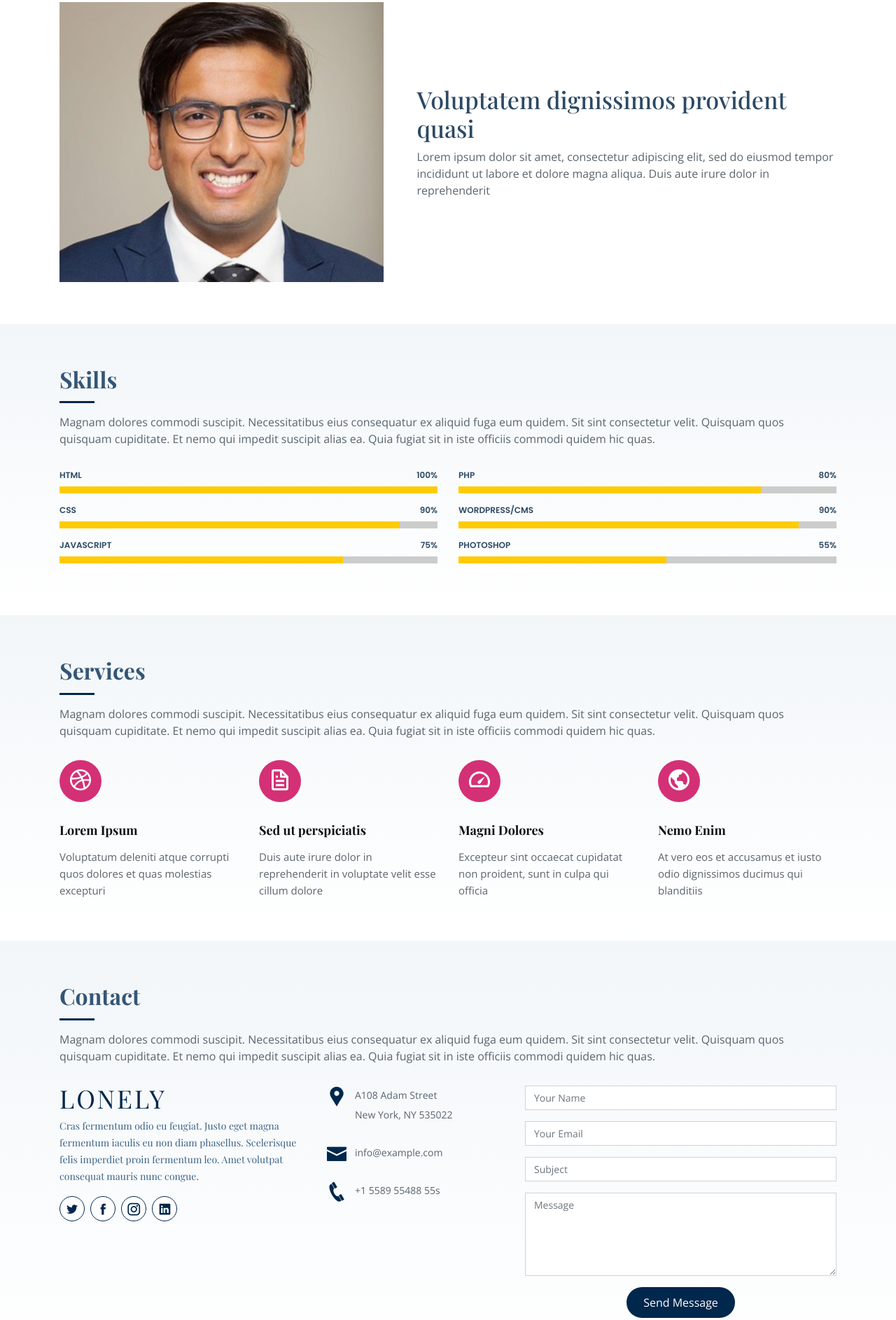
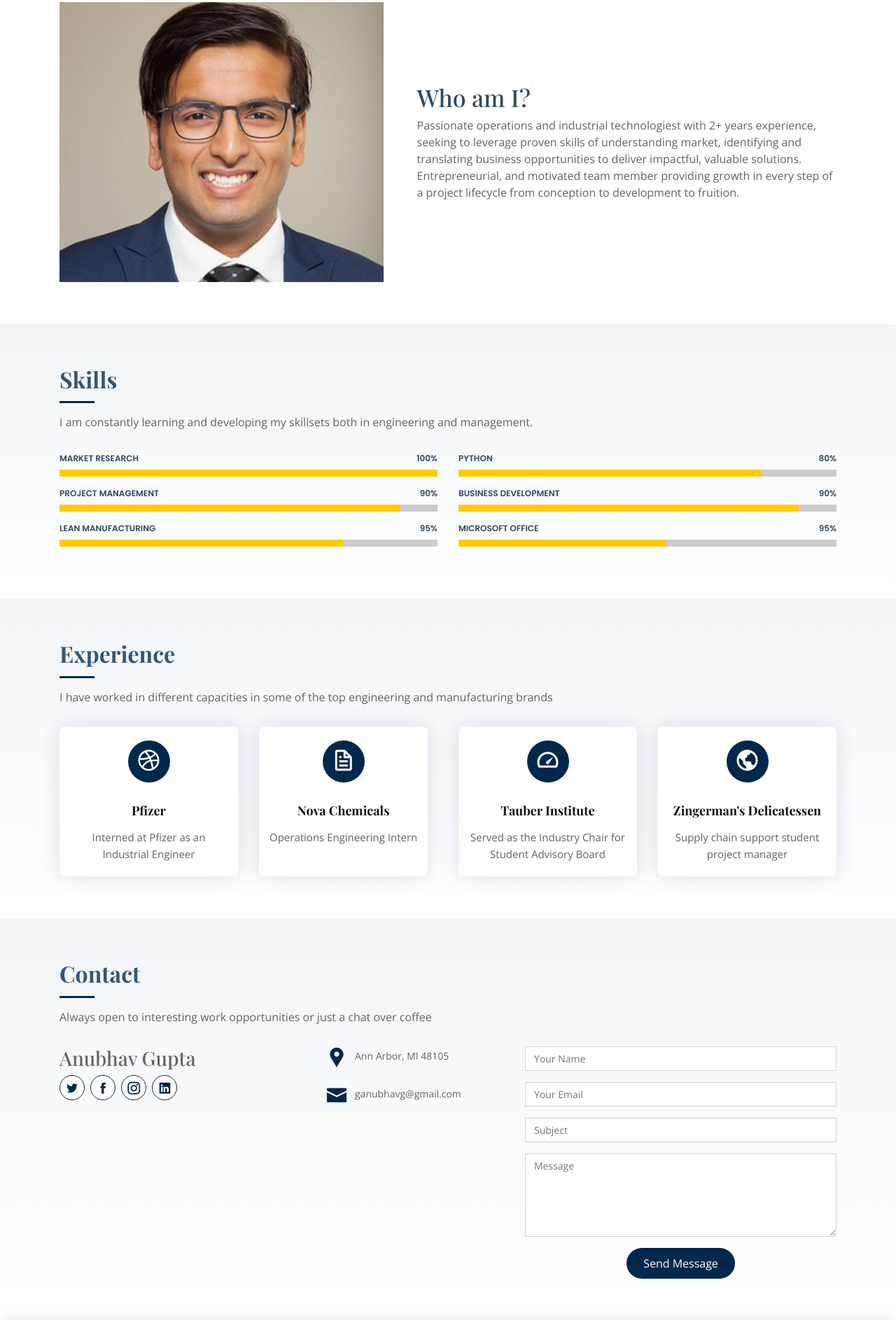
Before and after one commit to Anubeastly/Personal-Portfolio, a plain HTML site: page index.html in a window 1280 px wide. Shown: the part 728-2614 px from the top of the page at 70% size. Drawn offline with nearby package versions, Linux system fonts and the light colour scheme; a web font is replaced by a local one.

Commit message:
Fixed texts button etc.

```diff
--- a/assets/css/style.css
+++ b/assets/css/style.css
@@ -310,9 +310,25 @@ h1, h2, h3, h4, h5, h6 {
 #hero {
   width: 100%;
   height: 75vh;
-  background: url("../img/hero-bg.jpg") top center;
+/*  background: url("../img/hero-bg.jpg") top center;*/
+  background: linear-gradient(0deg, #091f36b8, rgb(0 4 33 / 90%)), url(../img/hero-bg.jpg);
   background-size: cover;
   padding: 0 15px;
+}
+
+.resume-button {
+  background: #FFCB05;
+  border: 0;
+  margin-top: 120px;
+  padding: 10px 24px;
+  color: #00274C;
+  transition: 0.4s;
+  border-radius: 50px;
+}
+
+.resume-button:hover {
+  background: #FFCB05;
+  color:#fff
 }
 
 #hero h1 {
@@ -563,8 +579,93 @@ section {
   background-color: #FFCB05;
 }
 
+
+/*--------------------------------------------------------------
+# Services
+--------------------------------------------------------------*/
+.services .icon-box {
+  padding: 20px 15px;
+  position: relative;
+  overflow: hidden;
+  background: #fff;
+  box-shadow: 0 0 29px 0 rgba(68, 88, 144, 0.2);
+  transition: all 0.3s ease-in-out;
+  border-radius: 8px;
+  text-align: center;
+  z-index: 1;
+}
+
+.services .icon-box::before {
+  content: '';
+  position: absolute;
+  top: 0;
+  left: 0;
+  right: 0;
+  height: 0;
+  transition: ease-in-out 0.3s;
+  z-index: -1;
+}
+
+.services .icon-box:hover::before {
+  background: #FFCB05;
+  height: 100%;
+  border-radius: 0px;
+}
+
+.services .icon {
+  margin: 0 auto 30px auto;
+  padding-top: 10px;
+  display: inline-block;
+  text-align: center;
+  border-radius: 50%;
+  width: 60px;
+  height: 60px;
+  background: #00274C;
+  transition: all 0.3s ease-in-out;
+}
+
+.services .icon i {
+  font-size: 36px;
+  line-height: 1;
+  color: #fff;
+}
+
+.services .title {
+  font-weight: 700;
+  margin-bottom: 15px;
+  font-size: 18px;
+}
+
+.services .title a {
+  color: #111;
+}
+
+.services .description {
+  font-size: 15px;
+  line-height: 24px;
+  margin-bottom: 0;
+}
+
+.services .icon-box:hover .title a, .services .icon-box:hover .description {
+  color: #fff;
+}
+
+.services .icon-box:hover .icon {
+  background: #fff;
+}
+
+.services .icon-box:hover .icon i {
+  color: #00274C;
+}
+
+@media (max-width: 768px) {
+  .services .icon-box::before {
+    bottom: 60%;
+  }
+}
+
 --------------------------------------------------------------
-# Resume
+/*# Resume*/
 /*
 --------------------------------------------------------------
 .resume .resume-title {
@@ -626,89 +727,7 @@ section {
 }
 */
 
-/*--------------------------------------------------------------
-# Services
---------------------------------------------------------------*/
-.services .icon-box {
-  padding: 20px 15px;
-  position: relative;
-  overflow: hidden;
-  background: #fff;
-  box-shadow: 0 0 29px 0 rgba(68, 88, 144, 0.2);
-  transition: all 0.3s ease-in-out;
-  border-radius: 8px;
-  text-align: center;
-  z-index: 1;
-}
 
-.services .icon-box::before {
-  content: '';
-  position: absolute;
-  top: 0;
-  left: 0;
-  right: 0;
-  height: 0;
-  transition: ease-in-out 0.3s;
-  z-index: -1;
-}
-
-.services .icon-box:hover::before {
-  background: #d43076;
-  height: 100%;
-  border-radius: 0px;
-}
-
-.services .icon {
-  margin: 0 auto 30px auto;
-  padding-top: 10px;
-  display: inline-block;
-  text-align: center;
-  border-radius: 50%;
-  width: 60px;
-  height: 60px;
-  background: #d43076;
-  transition: all 0.3s ease-in-out;
-}
-
-.services .icon i {
-  font-size: 36px;
-  line-height: 1;
-  color: #fff;
-}
-
-.services .title {
-  font-weight: 700;
-  margin-bottom: 15px;
-  font-size: 18px;
-}
-
-.services .title a {
-  color: #111;
-}
-
-.services .description {
-  font-size: 15px;
-  line-height: 24px;
-  margin-bottom: 0;
-}
-
-.services .icon-box:hover .title a, .services .icon-box:hover .description {
-  color: #fff;
-}
-
-.services .icon-box:hover .icon {
-  background: #fff;
-}
-
-.services .icon-box:hover .icon i {
-  color: #d43076;
-}
-
-@media (max-width: 768px) {
-  .services .icon-box::before {
-    bottom: 60%;
-  }
-}
 
 
 /*--------------------------------------------------------------
--- a/index.html
+++ b/index.html
@@ -9,9 +9,9 @@
   <meta content="" name="descriptison">
   <meta content="" name="keywords">
 
-  <!-- Favicons -->
-<!--  <link href="assets/img/favicon.png" rel="icon">-->
-<!--  <link href="assets/img/apple-touch-icon.png" rel="apple-touch-icon">-->
+<!--   Favicons -->
+  <link href="assets/img/favicon.png" rel="icon">
+  <link href="assets/img/apple-touch-icon.png" rel="apple-touch-icon">
 
   <!-- Google Fonts -->
   <link href="https://fonts.googleapis.com/css?family=Open+Sans:300,300i,400,400i,600,600i,700,700i|Poppins:300,300i,400,400i,500,500i,600,600i,700,700i|Playfair+Display:400,400i,500,500i,600,600i,700,700i&subset=cyrillic" rel="stylesheet">
@@ -84,8 +84,13 @@
 
   <!-- ======= Hero Section ======= -->
   <section id="hero" class="d-flex flex-column align-items-center justify-content-center">
-    <h1>Hi, I'm Anubhav Gupta!</h1>
-    <h2>Industrial & Operations Engineer</h2>
+    <h1 style="padding-bottom: 20px">Hi, I'm Anubhav Gupta!</h1>
+      <h2>Master of <span style="color: #FFCB05">Industrial and Operations Engineering</span> student at the University of Michigan</h2>
+    <h2> - Ann Arbor with a specialization in Global Operations at the Tauber Institute.
+
+    <div class="text-center"><button class='resume-button' type="submit">Resume</button></div>
+
+</h2>
     <a href="#about" class="btn-get-started scrollto"><i class="icofont-simple-down"></i></a>
   </section><!-- End Hero -->
 
@@ -101,10 +106,13 @@
           <div class="image col-xl-5 d-flex align-items-stretch justify-content-center justify-content-lg-start"></div>
           <div class="col-xl-7 pl-0 pl-lg-5 pr-lg-1 d-flex align-items-stretch">
             <div class="content d-flex flex-column justify-content-center">
-              <h3>Voluptatem dignissimos provident quasi</h3>
+              <h3>Who am I?</h3>
+
               <p>
-                Lorem ipsum dolor sit amet, consectetur adipiscing elit, sed do eiusmod tempor incididunt ut labore et dolore magna aliqua. Duis aute irure dolor in reprehenderit
+                Passionate operations and industrial technologiest with 2+ years experience, seeking to leverage proven skills of understanding market, identifying and translating business opportunities to deliver impactful, valuable solutions. Entrepreneurial, and motivated team member providing growth in every step of a project lifecycle from conception to development to fruition.
               </p>
+
+
 <!--
               <div class="row">
                 <div class="col-md-6 d-md-flex align-items-md-stretch">
@@ -153,7 +161,7 @@
 
         <div class="section-title">
           <h2>Skills</h2>
-          <p>Magnam dolores commodi suscipit. Necessitatibus eius consequatur ex aliquid fuga eum quidem. Sit sint consectetur velit. Quisquam quos quisquam cupiditate. Et nemo qui impedit suscipit alias ea. Quia fugiat sit in iste officiis commodi quidem hic quas.</p>
+          <p> I am constantly learning and developing my skillsets both in engineering and management.</p>
         </div>
 
         <div class="row skills-content">
@@ -161,21 +169,21 @@
           <div class="col-lg-6">
 
             <div class="progress">
-              <span class="skill">HTML <i class="val">100%</i></span>
+              <span class="skill">Market Research <i class="val">100%</i></span>
               <div class="progress-bar-wrap">
                 <div class="progress-bar" role="progressbar" aria-valuenow="100" aria-valuemin="0" aria-valuemax="100"></div>
               </div>
             </div>
 
             <div class="progress">
-              <span class="skill">CSS <i class="val">90%</i></span>
+              <span class="skill">Project Management <i class="val">90%</i></span>
               <div class="progress-bar-wrap">
                 <div class="progress-bar" role="progressbar" aria-valuenow="90" aria-valuemin="0" aria-valuemax="100"></div>
               </div>
             </div>
 
             <div class="progress">
-              <span class="skill">JavaScript <i class="val">75%</i></span>
+              <span class="skill">Lean Manufacturing <i class="val">95%</i></span>
               <div class="progress-bar-wrap">
                 <div class="progress-bar" role="progressbar" aria-valuenow="75" aria-valuemin="0" aria-valuemax="100"></div>
               </div>
@@ -186,21 +194,21 @@
           <div class="col-lg-6">
 
             <div class="progress">
-              <span class="skill">PHP <i class="val">80%</i></span>
+              <span class="skill">Python <i class="val">80%</i></span>
               <div class="progress-bar-wrap">
                 <div class="progress-bar" role="progressbar" aria-valuenow="80" aria-valuemin="0" aria-valuemax="100"></div>
               </div>
             </div>
 
             <div class="progress">
-              <span class="skill">WordPress/CMS <i class="val">90%</i></span>
+              <span class="skill">Business Development <i class="val">90%</i></span>
               <div class="progress-bar-wrap">
                 <div class="progress-bar" role="progressbar" aria-valuenow="90" aria-valuemin="0" aria-valuemax="100"></div>
               </div>
             </div>
 
             <div class="progress">
-              <span class="skill">Photoshop <i class="val">55%</i></span>
+              <span class="skill">Microsoft Office <i class="val">95%</i></span>
               <div class="progress-bar-wrap">
                 <div class="progress-bar" role="progressbar" aria-valuenow="55" aria-valuemin="0" aria-valuemax="100"></div>
               </div>
@@ -293,40 +301,40 @@
       <div class="container">
 
         <div class="section-title">
-          <h2>Services</h2>
-          <p>Magnam dolores commodi suscipit. Necessitatibus eius consequatur ex aliquid fuga eum quidem. Sit sint consectetur velit. Quisquam quos quisquam cupiditate. Et nemo qui impedit suscipit alias ea. Quia fugiat sit in iste officiis commodi quidem hic quas.</p>
+          <h2>Experience</h2>
+          <p> I have worked in different capacities in some of the top engineering and manufacturing brands</p>
         </div>
 
         <div class="row">
           <div class="col-md-6 col-lg-3 d-flex align-items-stretch mb-5 mb-lg-0">
             <div class="icon-box">
               <div class="icon"><i class="bx bxl-dribbble"></i></div>
-              <h4 class="title"><a href="">Lorem Ipsum</a></h4>
-              <p class="description">Voluptatum deleniti atque corrupti quos dolores et quas molestias excepturi</p>
+              <h4 class="title"><a href="">Pfizer</a></h4>
+              <p class="description">Interned at Pfizer as an Industrial Engineer</p>
             </div>
           </div>
 
           <div class="col-md-6 col-lg-3 d-flex align-items-stretch mb-5 mb-lg-0">
             <div class="icon-box">
               <div class="icon"><i class="bx bx-file"></i></div>
-              <h4 class="title"><a href="">Sed ut perspiciatis</a></h4>
-              <p class="description">Duis aute irure dolor in reprehenderit in voluptate velit esse cillum dolore</p>
+              <h4 class="title"><a href="">Nova Chemicals</a></h4>
+              <p class="description">Operations Engineering Intern</p>
             </div>
           </div>
 
           <div class="col-md-6 col-lg-3 d-flex align-items-stretch mb-5 mb-lg-0">
             <div class="icon-box">
               <div class="icon"><i class="bx bx-tachometer"></i></div>
-              <h4 class="title"><a href="">Magni Dolores</a></h4>
-              <p class="description">Excepteur sint occaecat cupidatat non proident, sunt in culpa qui officia</p>
+              <h4 class="title"><a href="">Tauber Institute</a></h4>
+              <p class="description">Served as the Industry Chair for Student Advisory Board</p>
             </div>
           </div>
 
           <div class="col-md-6 col-lg-3 d-flex align-items-stretch mb-5 mb-lg-0">
             <div class="icon-box">
               <div class="icon"><i class="bx bx-world"></i></div>
-              <h4 class="title"><a href="">Nemo Enim</a></h4>
-              <p class="description">At vero eos et accusamus et iusto odio dignissimos ducimus qui blanditiis</p>
+              <h4 class="title"><a href="">Zingerman's Delicatessen </a></h4>
+              <p class="description"> Supply chain support student project manager</p>
             </div>
           </div>
 
@@ -576,15 +584,15 @@
 
         <div class="section-title">
           <h2>Contact</h2>
-          <p>Magnam dolores commodi suscipit. Necessitatibus eius consequatur ex aliquid fuga eum quidem. Sit sint consectetur velit. Quisquam quos quisquam cupiditate. Et nemo qui impedit suscipit alias ea. Quia fugiat sit in iste officiis commodi quidem hic quas.</p>
+          <p>Always open to interesting work opportunities or just a chat over coffee</p>
         </div>
 
         <div class="row">
 
           <div class="col-lg-4 col-md-4">
             <div class="contact-about">
-              <h3>Lonely</h3>
-              <p>Cras fermentum odio eu feugiat. Justo eget magna fermentum iaculis eu non diam phasellus. Scelerisque felis imperdiet proin fermentum leo. Amet volutpat consequat mauris nunc congue.</p>
+              <h3>Anubhav Gupta</h3>
+<!--              <p>Ann Arbor, MI</p>-->
               <div class="social-links">
                 <a href="#" class="twitter"><i class="icofont-twitter"></i></a>
                 <a href="#" class="facebook"><i class="icofont-facebook"></i></a>
@@ -598,18 +606,20 @@
             <div class="info">
               <div>
                 <i class="icofont-google-map"></i>
-                <p>A108 Adam Street<br>New York, NY 535022</p>
+                <p>Ann Arbor, MI 48105</p>
               </div>
 
               <div>
                 <i class="icofont-envelope"></i>
-                <p>info@example.com</p>
+                <p>ganubhavg@gmail.com</p>
               </div>
 
+<!--
               <div>
                 <i class="icofont-phone"></i>
                 <p>+1 5589 55488 55s</p>
               </div>
+-->
 
             </div>
           </div>
```
Also changed, not shown: portfolio-details.html (+10 -7 lines), assets/img/hero-old-bg.jpg (added), 4 other files.
